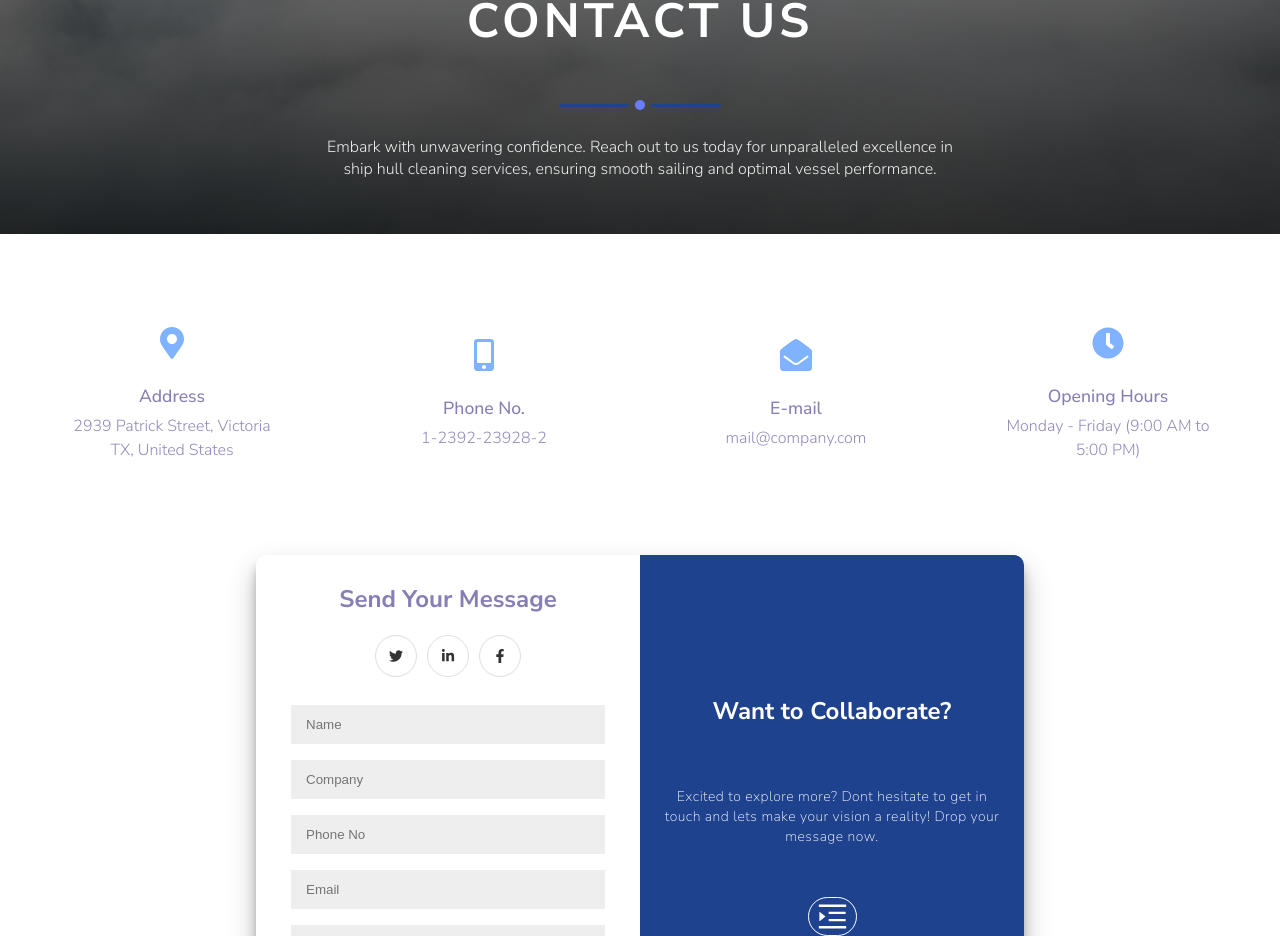
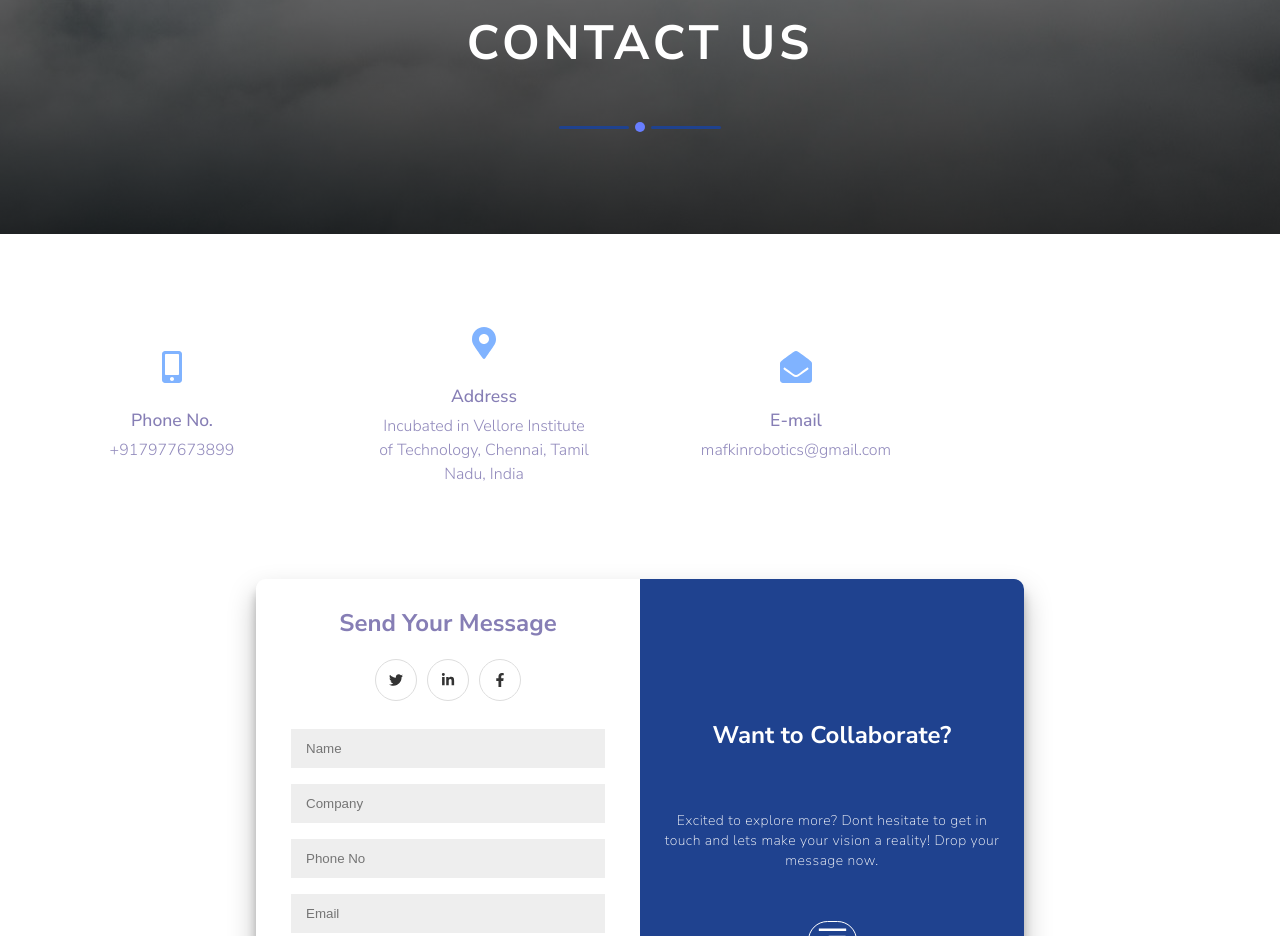
Before and after one commit to tonystark5683/Mafkin-Robotics, a Next.js app: page / in a window 1280 px wide. Shown: the part 6868-7804 px from the top of the page. Built offline with nearby package versions, Linux system fonts and the light colour scheme; a web font is replaced by a local one.

Commit message:
Update Contact.jsx

```diff
--- a/src/components/Contact/Contact.jsx
+++ b/src/components/Contact/Contact.jsx
@@ -116,9 +116,6 @@ const Contact = ({ initialEmailValue }) => {
           <div></div>
         </div>
         <p className="c-text">
-          Embark with unwavering confidence. Reach out to us today for
-          unparalleled excellence in ship hull cleaning services, ensuring
-          smooth sailing and optimal vessel performance.
         </p>
       </div>
 
@@ -126,34 +123,29 @@ const Contact = ({ initialEmailValue }) => {
         <div className="contact-info">
           <div className="c-info">
             <span className="fas">
+              <FaMobileAlt />
+            </span>
+            <span>Phone No.</span>
+            <span className="c-text">+917977673899</span>
+          </div>
+          <div className="c-info">
+            <span className="fas">
               <FaMapMarkerAlt />
             </span>
             <span>Address</span>
             <span className="c-text">
-              2939 Patrick Street, Victoria TX, United States
+            Incubated in Vellore Institute of Technology, Chennai, Tamil Nadu, India
+
             </span>
-          </div>
-          <div className="c-info">
-            <span className="fas">
-              <FaMobileAlt />
-            </span>
-            <span>Phone No.</span>
-            <span className="c-text">1-2392-23928-2</span>
           </div>
           <div className="c-info">
             <span className="fas">
               <FaEnvelopeOpen />
             </span>
             <span>E-mail</span>
-            <span className="c-text">mail@company.com</span>
+            <span className="c-text">mafkinrobotics@gmail.com</span>
           </div>
-          <div className="c-info">
-            <span className="fas">
-              <FaClock />
-            </span>
-            <span>Opening Hours</span>
-            <span className="c-text">Monday - Friday (9:00 AM to 5:00 PM)</span>
-          </div>
+
         </div>
         <div className="cc-form">
           <div className="c-container" id="c-container">
```
